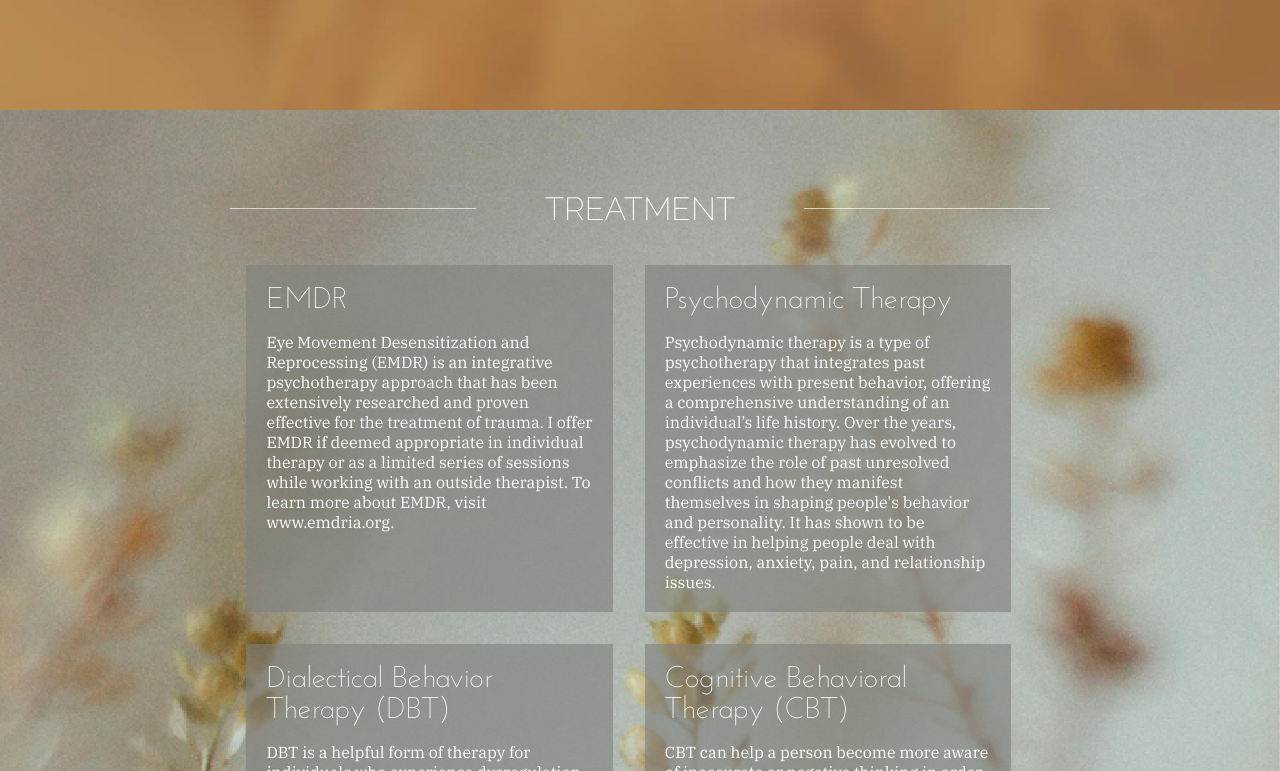
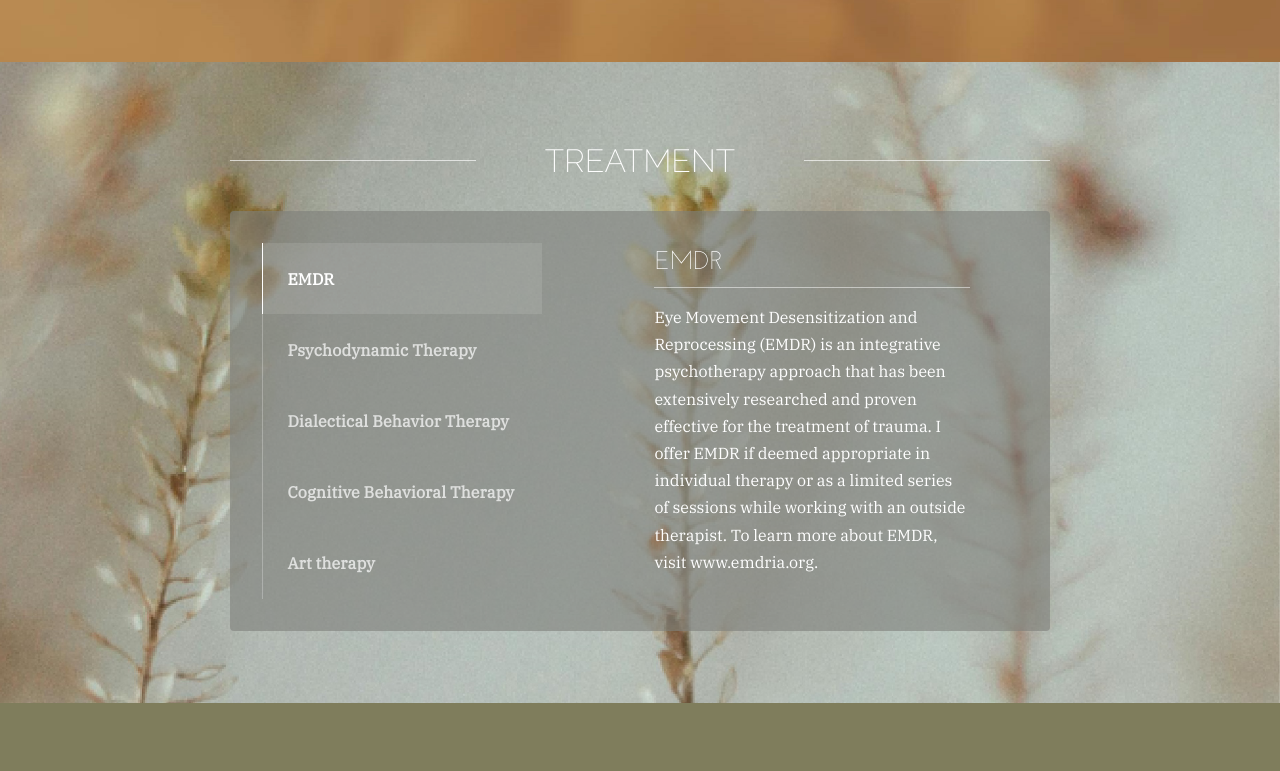
Before and after one commit to AntonVoltchok/dwp, a React (Create React App) app: page / in a window 1280 px wide. Shown: the part 2029-2800 px from the top of the page. Built offline with nearby package versions, Linux system fonts and the light colour scheme.

Commit message:
style tweaks

```diff
--- a/src/components/AboutMe.js
+++ b/src/components/AboutMe.js
@@ -1,22 +1,35 @@
 import Heading from './Heading';
 import styles from '../styles/aboutme.module.scss';
 import content from '../utils/content';
+import { useIsMobile } from '../utils/device';
 
 const AboutMe = () => {
+    const isMobile = useIsMobile();
     return (
         <div className={styles.aboutMeContainer} id="about">
             <Heading>About Me</Heading>
+            <div className={styles.aboutContentContainer}>
+                {!isMobile && <div className={styles.aboutImg} aria-hidden='true' />}
+                <div className={styles.aboutMeContentText}>
                     <section className={styles.aboutSection}>
                         {content.aboutMe.firstPart}
                     </section>
+                    {isMobile && <br/>}
+                    {isMobile && <div className={styles.aboutImg} aria-hidden='true' />}
+                    <br/>
                     <section className={styles.aboutSection}>
                         {content.aboutMe.secondPart}
                     </section>
-            <section className={styles.aboutSection}>
-                {content.aboutMe.thirdPart}
-            </section>
+                </div>
+            </div>
+
         </div>
     )
 }
 
 export default AboutMe;
+
+
+{/* <section className={styles.aboutSection}>
+                {content.aboutMe.thirdPart}
+            </section> */}
--- a/src/components/Services.js
+++ b/src/components/Services.js
@@ -3,7 +3,12 @@ import styles from '../styles/services.module.scss';
 import Heading from './Heading';
 import { useEffect, useState } from 'react';
 import { useIsMobile } from '../utils/device';
-import { initHorizontalParallax, destroyHorizontalParallax } from '../utils/parallax';
+import {
+  initHorizontalParallax,
+  destroyHorizontalParallax,
+  initParallax,
+  destroyParallax
+} from '../utils/parallax';
 import { ReactComponent as ChevronIcon } from '../assets/down-chevron.svg';
 
 const Services = () => {
@@ -12,9 +17,14 @@ const Services = () => {
 
   useEffect(() => {
     // Initialize horizontal parallax on client only
-    initHorizontalParallax(`.${styles.servicesContainer}`, 0.55);
-    return () => destroyHorizontalParallax();
-  }, [styles.servicesContainer]);
+    if (isMobile) {
+      initHorizontalParallax(`.${styles.servicesContainer}`, 0.55);
+    } else {
+      initParallax(`.${styles.servicesContainer}`, 0.55);
+    }
+
+    return () => isMobile ? destroyHorizontalParallax() : destroyParallax();
+  }, [styles.servicesContainer, isMobile]);
 
   const toggleAccordion = (index) => {
     setOpenItems(prev => {
--- a/src/components/Treatment.js
+++ b/src/components/Treatment.js
@@ -1,30 +1,101 @@
 import content from '../utils/content';
 import styles from '../styles/treatment.module.scss';
 import Heading from './Heading';
-import { useEffect } from 'react';
+import { useIsMobile } from '../utils/device';
+import { useEffect, useState } from 'react';
 import { initDiagonalParallax, destroyDiagonalParallax } from '../utils/parallax';
 
+const MAX_TREATMENT_CHARS = 150;
+
 const Treatment = () => {
+  const isMobile = useIsMobile();
+  const [expandedItems, setExpandedItems] = useState(new Set());
+  const [activeIndex, setActiveIndex] = useState(0);
+
   useEffect(() => {
-    initDiagonalParallax(`.${styles.treatmentContainer}`, 0.7);
+    initDiagonalParallax(`.${styles.treatmentContainer}`, 0.9);
     return () => destroyDiagonalParallax();
   }, [styles.treatmentContainer]);
 
-  const treatmentBlock = (obj) => {
+  const toggleExpanded = (index) => {
+    setExpandedItems(prev => {
+      const next = new Set(prev);
+      if (next.has(index)) {
+        next.delete(index);
+      } else {
+        next.add(index);
+      }
+      return next;
+    });
+  };
+
+  const getDisplayText = (text, isExpanded) => {
+    if (!text) return '';
+    if (isExpanded || text.length <= MAX_TREATMENT_CHARS) return text;
+    return `${text.slice(0, MAX_TREATMENT_CHARS).trimEnd()}…`;
+  };
+
+  const treatmentBlockMobile = (obj, index) => {
+    const isExpanded = expandedItems.has(index);
+    const hasMore = obj.description && obj.description.length > MAX_TREATMENT_CHARS;
+
     return (
       <div key={obj.title} className={styles.treatment}>
         <div className={styles.treatmentTitle}>{obj.title}</div>
-        <div className={styles.treatmentDesc}>{obj.description}</div>
+        <div className={`${styles.treatmentContent} ${isExpanded ? styles.treatmentContentOpen : ''}`}>
+          <div className={styles.treatmentDesc}>
+            {getDisplayText(obj.description, isExpanded)}
+          </div>
+          {hasMore && (
+            <button
+              type="button"
+              className={styles.learnMoreButton}
+              onClick={() => toggleExpanded(index)}
+            >
+              {isExpanded ? 'Show Less' : 'Show More'}
+            </button>
+          )}
+        </div>
       </div>
     );
-  }
+  };
+
+  const treatmentsHorizontalAccordion = () => {
+    const items = content?.treatment || [];
+    if (!items.length) return null;
+
+    const activeItem = items[activeIndex] || items[0];
+
+    return (
+      <div className={styles.treatmentsHorizontal}>
+        <div className={styles.treatmentTabs}>
+          {items.map((item, index) => (
+            <button
+              key={item.title}
+              type="button"
+              className={`${styles.treatmentTab} ${index === activeIndex ? styles.treatmentTabActive : ''}`}
+              onClick={() => setActiveIndex(index)}
+            >
+              {item.title}
+            </button>
+          ))}
+        </div>
+        <div className={styles.treatmentPanel}>
+          <div className={styles.treatmentPanelTitle}>{activeItem.title}</div>
+          <div className={styles.treatmentPanelDesc}>{activeItem.description}</div>
+        </div>
+      </div>
+    );
+  };
 
   return (
     <div className={styles.treatmentContainer} id="treatment">
       <Heading>Treatment</Heading>
-      <div className={styles.treatmentsContent}>
-        {content?.treatment?.map(treatment => treatmentBlock(treatment))}
-      </div>
+      {
+        isMobile ? <div className={styles.treatmentsContent}>
+        {content?.treatment?.map((treatment, index) => treatmentBlockMobile(treatment, index))}
+      </div> : treatmentsHorizontalAccordion()
+      }
     </div>
   );
 }
--- a/src/styles/aboutme.module.scss
+++ b/src/styles/aboutme.module.scss
@@ -1,7 +1,7 @@
 @import "./mixins.module";
 
 .aboutMeContainer {
-    background-color: #7E827C;
+    background-color: hsl(56 16% 43% / 1);
     color: #fff;
     min-height: 40vh;
     padding: 3rem 0 4rem;
@@ -12,16 +12,55 @@
     padding: 1rem 0rem;
 }
 
+.aboutImg {
+    background-image: url('../assets/profile.webp');
+    background-size: contain;
+    background-position: center;
+    background-repeat: no-repeat;
+    min-width: 260px;
+    width: 100%;
+    height: 330px;
+    justify-self: center;
+    border-radius: 4px;
+    clip-path: polygon(0 0,
+            100% 0,
+            100% 100%,
+            var(--bevel-size, 40px) 100%,
+            0 calc(100% - var(--bevel-size, 40px)));
+}
+
+.aboutContentContainer {
+    display: flex;
+    flex-direction: column;
+    align-items: center;
+    padding: 1rem 0 .25rem;
+}
+
 
 @media screen and (min-width: 1000px) {
 
+    .aboutImg {
+        background-size: cover;
+    }
+
+    .aboutContentContainer {
+        display: flex;
+        flex-direction: row-reverse;
+        align-items: center;
+        padding: 3rem 0 2rem;
+    }
+
     .aboutMeContainer {
-      @include desktopContentPadding;
-      padding-top: 4rem;
-      padding-bottom: 3rem;
+        @include desktopContentPadding;
+        padding-top: 4rem;
+        padding-bottom: 3rem;
     }
 
     .aboutSection {
-        padding: 2rem 3rem;
+        padding: 0;
     }
-  }
+
+    .aboutMeContentText {
+        margin-right: 2rem;
+    }
+}
--- a/src/styles/contact.module.scss
+++ b/src/styles/contact.module.scss
@@ -1,22 +1,24 @@
 @import "./mixins.module";
 
 .contactSection {
-  background-color: #111;
+  background-color: hsl(65 11% 33% / 1);
   color: #fff;
   display: flex;
   flex-direction: column;
   align-items: center;
   justify-content: center;
-  padding: 5rem 0 8rem;
+  padding: 5rem 0 7rem;
   @include mobileContentPadding;
+  border-bottom: 35px solid hsl(65 11% 27% / 1);
 }
 
 .contactDetails {
   margin-top: 2rem;
   display: flex;
   flex-direction: column;
-  gap: 1rem;
+  gap: 1.5rem;
   text-align: left;
+  width: 98%;
 }
 
 .contactLink {
--- a/src/styles/services.module.scss
+++ b/src/styles/services.module.scss
@@ -57,6 +57,7 @@
 }
 
 .accordionHeader {
+  all: unset;
   width: 100%;
   display: flex;
   justify-content: space-between;
@@ -115,13 +116,13 @@
 
 @media screen and (min-width: 1000px) {
   .serviceDesc {
-    padding: 0.5rem 0 0.5rem 3rem;
+    padding: 0.25rem 0 0.5rem 1.75rem;
   }
 
   .serviceTitle {
     font-family: JosefinSans-Light;
     font-size: 30px;
-    padding-bottom: 2rem;
+    padding-bottom: 1.5rem;
   }
 
   .servicesContainer {
--- a/src/styles/treatment.module.scss
+++ b/src/styles/treatment.module.scss
@@ -31,19 +31,41 @@
 
 .treatmentTitle {
   font-family: JosefinSans-Light;
-  font-size: 30px;
-  padding-bottom: 1rem;
+  font-size: 1.62rem;
+  letter-spacing: -0.02rem;
+  padding-bottom: .5rem;
+  text-shadow: 0 1px 1px rgba(0, 0, 0, 0.2);
+}
+
+.treatmentContent {
+  position: relative;
+  max-height: 140px;
+  overflow: hidden;
+  transition: max-height 0.3s ease-out;
+}
+
+.treatmentContentOpen {
+  max-height: 1000px;
 }
 
 .treatmentDesc {
-  padding: 0 0 1rem;
+  padding: 0 0 2.25rem;
+}
+
+.learnMoreButton {
+  position: absolute;
+  right: 0;
+  bottom: 0.4rem;
+  background: none;
+  border: none;
+  color: #fff;
+  font-size: 0.8rem;
+  letter-spacing: 0.12em;
+  text-transform: uppercase;
+  cursor: pointer;
 }
 
 @media screen and (min-width: 1000px) {
-  .treatmentDesc {
-    padding: 0.5rem 0 0.5rem 3rem;
-  }
-
   .treatmentContainer {
     @include desktopContentPadding;
     background-image: url('../assets/treatmentBg.jpg');
@@ -54,21 +76,62 @@
     background-color: rgb(100, 100, 135)
   }
 
-  .treatmentsContent {
+  // Desktop horizontal accordion layout
+  .treatmentsHorizontal {
     display: flex;
-    flex-wrap: wrap;
+    width: 100%;
+    margin: 32px 0 40px;
+    background-color:hsla(90, 2%, 50%, 0.62);
+    border-radius: 4px;
   }
 
-  .treatment {
-    color: #fff;
-    background-color: hsla(90, 2%, 50%, 0.62);
-    padding: 1.25rem;
-    width: 25.5vw;
-    margin: 1rem;
+  .treatmentTabs {
+    display: flex;
+    flex-direction: column;
+    flex: 0 0 280px;
+    margin-right: 3rem;
+    padding: 2rem;
   }
 
-  .treatmentDesc {
-    padding: 0;
+  .treatmentTab {
+    all: unset;
+    cursor: pointer;
+    padding: 1.6rem 1.5rem;
+    font-family: "IBMPlexSerif-Regular", Tahoma, sans-serif;
+    font-size: 1rem;
+    letter-spacing: 0.01em;
+    color: rgba(255, 255, 255, 0.7);
+    border-left: 1px solid rgba(255, 255, 255, 0.25);
+    font-weight: 800;
+  }
+
+  .treatmentTabActive {
+    color: #fff;
+    border-left-color: #fff;
+    background-color: rgba(255,255,255,.1);
+  }
+
+  .treatmentPanel {
+    flex: 1 1 auto;
+    max-width: 640px;
+    padding: 1rem 5rem 2rem 2rem;
+    align-self: center;
+  }
+
+  .treatmentPanelTitle {
+    font-family: JosefinSans-Light;
+    font-size: 1.6rem;
+    letter-spacing: -0.02rem;
+    margin-bottom: 1rem;
+    border-bottom: 1px solid rgba(255, 255, 255, 0.5);
+    padding-bottom: .75rem;
+    color: #fff;
+  }
+
+  .treatmentPanelDesc {
+    font-size: 1rem;
+    line-height: 1.7;
+    color: #fff;
   }
 
 }
--- a/src/utils/content.js
+++ b/src/utils/content.js
@@ -3,7 +3,7 @@ export default {
     subtitle: "THIS ONE IS MANUAL CHANGE LET ME KNOW IF ITS DIFFERENT FROM: Psychotherapy and Assessment Services",
     quote: "“We may not be responsible for the world that created our minds, but we can take responsibility for the mind with which we create our world.“",
     quoteAuthor: "- Dr. Gabor Mate",
-    description: "Welcome to De Waal Psychology. I work with individuals through a holistic and creative therapeutic lens. I aspire to develop a connection with my clients by way of curiosity and compassion in order to build trust and enhance clients' unique sense of self. With an integrative approach to treatment, I utilize components from several different therapeutic modalities in order to meet the unique needs of the individual.",
+    description: "Welcome! I work with individuals through a holistic and creative therapeutic lens. I aspire to develop a connection with my clients by way of curiosity and compassion in order to build trust and enhance clients' unique sense of self. With an integrative approach to treatment, I utilize components from several different therapeutic modalities in order to meet the unique needs of the individual.",
     services: [
         {
             title: "Individual therapy",
@@ -32,11 +32,11 @@ export default {
             description: "Psychodynamic therapy is a type of psychotherapy that integrates past experiences with present behavior, offering a comprehensive understanding of an individual’s life history. Over the years, psychodynamic therapy has evolved to emphasize the role of past unresolved conflicts and how they manifest themselves in shaping people's behavior and personality. It has shown to be effective in helping people deal with depression, anxiety, pain, and relationship issues."
         },
         {
-            title: "Dialectical Behavior Therapy (DBT)",
+            title: "Dialectical Behavior Therapy",
             description: "DBT is a helpful form of therapy for individuals who experience dysregulation or intense emotions. This modality of therapy focuses on acceptance and changing maladaptive or self destructive behaviors and is based on four key pillars- mindfulness, distress tolerance, emotion regulation, and interpersonal effectiveness."
         },
         {
-            title: "Cognitive Behavioral Therapy (CBT)",
+            title: "Cognitive Behavioral Therapy",
             description: "CBT can help a person become more aware of inaccurate or negative thinking in order to view challenging situations more clearly and respond to them in a more effective way. CBT is a collaborative, goal-oriented, and hands-on approach that focuses on the present and finding solutions to current problems."
         },
         {
--- a/src/utils/parallax.js
+++ b/src/utils/parallax.js
@@ -27,13 +27,14 @@ function prefersLightweightParallax() {
 
 function getEffectiveSpeed(baseSpeed) {
   if (prefersLightweightParallax()) {
-    return baseSpeed * 0.75;
+    return baseSpeed * 0.65;
   }
   return baseSpeed;
 }
 
 const DEFAULT_THROTTLE = 16;
-const LIGHTWEIGHT_THROTTLE = 32;
+// ~45fps -> ~22ms (1000/45 ≈ 22.2)
+const LIGHTWEIGHT_THROTTLE = 22;
 
 function getThrottleDelay() {
   return prefersLightweightParallax() ? LIGHTWEIGHT_THROTTLE : DEFAULT_THROTTLE;
```
Also changed, not shown: src/assets/profile.webp (added). Lines whose indentation alone changed are shown as unchanged.
